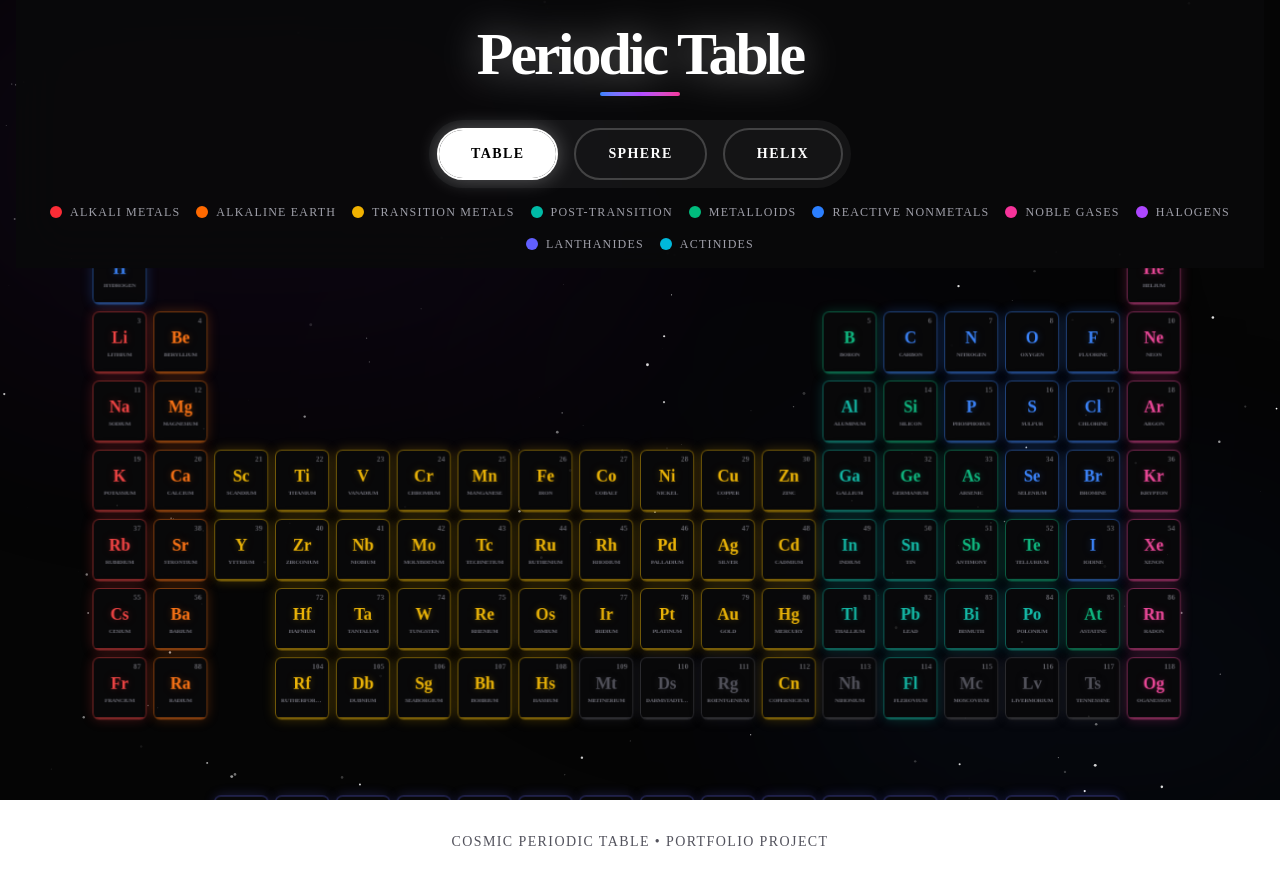
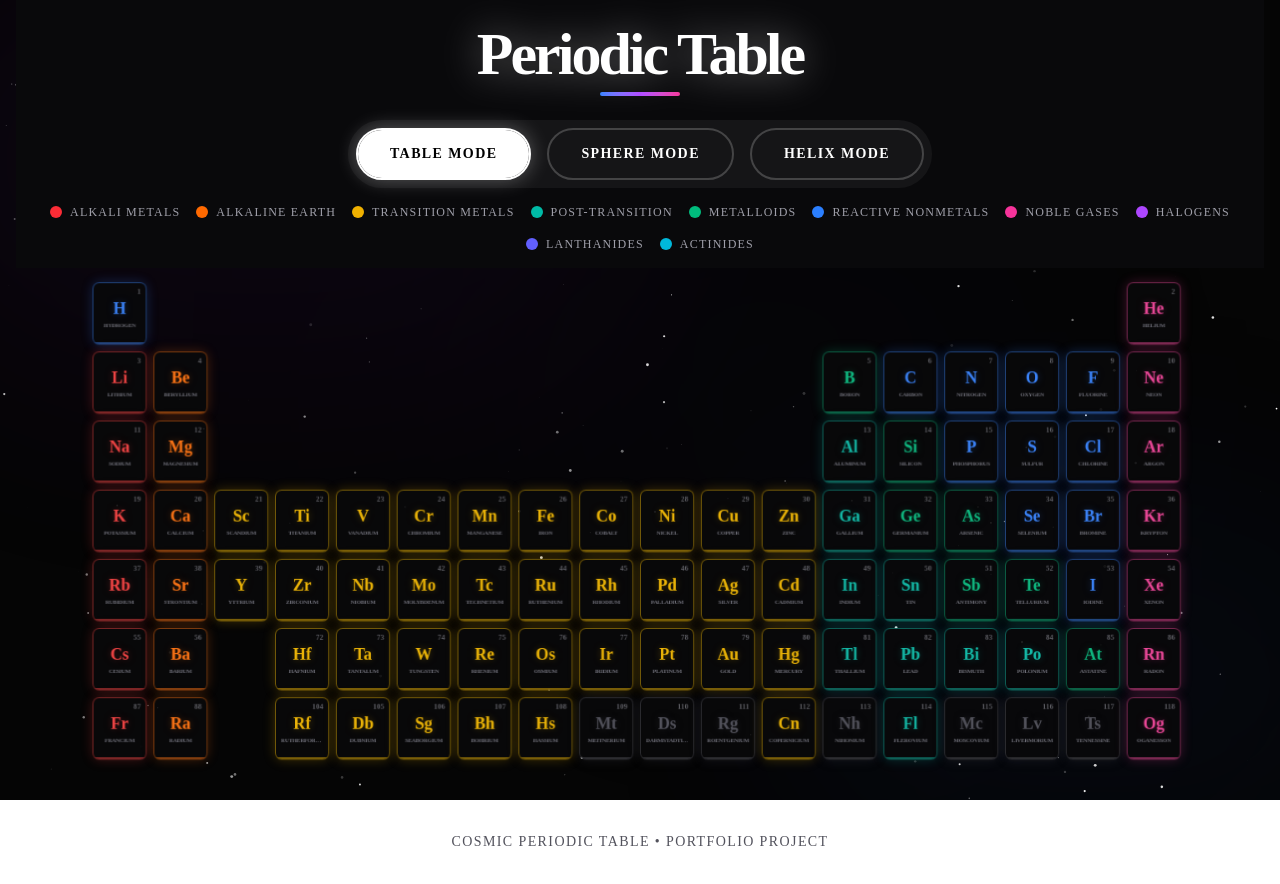
Before and after one commit to jolorupido15/periodic-table, a Next.js app: page / in a window 1280 px wide. Built offline with nearby package versions, Linux system fonts and the light colour scheme.

Commit message:
Update button text, remove backdrop-blur boundary artifact, and resolve Hydrogen row clipping entirely

```diff
--- a/components/PeriodicTable.tsx
+++ b/components/PeriodicTable.tsx
@@ -179,8 +179,8 @@ export default function PeriodicTable() {
   return (
     <div className="w-full flex flex-col items-center px-4 min-h-screen">
       {/* Header & Controls Container */}
-      <div className="sticky top-0 left-0 w-full pt-6 pb-2 flex flex-col items-center z-[1000] bg-zinc-950/90 backdrop-blur-xl border-none shadow-none ring-0 outline-none">
-        <header className="flex flex-col items-center text-center mb-6">
+      <div className="sticky top-0 left-0 w-full pt-6 pb-2 flex flex-col items-center z-[1000] bg-zinc-950 border-none shadow-none ring-0 outline-none">
+        <header className="flex flex-col items-center text-center mb-6 border-none shadow-none ring-0 outline-none">
           <h1 className="text-4xl md:text-6xl font-black tracking-tighter text-white drop-shadow-[0_0_20px_rgba(255,255,255,0.4)] mb-2">
             Periodic Table
           </h1>
@@ -192,37 +192,37 @@ export default function PeriodicTable() {
           variant="outline"
           onClick={() => toggleMode('table')}
           className={cn(
-            "rounded-full px-8 py-6 text-sm font-bold border-2 transition-all duration-500 uppercase tracking-widest",
+            "rounded-full px-8 py-6 text-sm font-bold border-2 transition-all duration-500 uppercase tracking-widest outline-none ring-0",
             viewMode === 'table' && !isTransitioning
               ? "bg-white text-black border-white shadow-[0_0_20px_rgba(255,255,255,0.3)]"
-              : "bg-transparent text-white border-white/20 hover:border-white"
+              : "bg-transparent text-white border-white/20 hover:border-white shadow-none"
           )}
         >
-          TABLE
+          TABLE MODE
         </Button>
         <Button
           variant="outline"
           onClick={() => toggleMode('sphere')}
           className={cn(
-            "rounded-full px-8 py-6 text-sm font-bold border-2 transition-all duration-500 uppercase tracking-widest",
+            "rounded-full px-8 py-6 text-sm font-bold border-2 transition-all duration-500 uppercase tracking-widest outline-none ring-0",
             (viewMode === 'sphere' || (isTransitioning && targetMode === 'sphere'))
               ? "bg-white text-black border-white shadow-[0_0_20px_rgba(255,255,255,0.3)]"
-              : "bg-transparent text-white border-white/20 hover:border-white"
+              : "bg-transparent text-white border-white/20 hover:border-white shadow-none"
           )}
         >
-          SPHERE
+          SPHERE MODE
         </Button>
         <Button
           variant="outline"
           onClick={() => toggleMode('helix')}
           className={cn(
-            "rounded-full px-8 py-6 text-sm font-bold border-2 transition-all duration-500 uppercase tracking-widest",
+            "rounded-full px-8 py-6 text-sm font-bold border-2 transition-all duration-500 uppercase tracking-widest outline-none ring-0",
             (viewMode === 'helix' || (isTransitioning && targetMode === 'helix'))
               ? "bg-white text-black border-white shadow-[0_0_20px_rgba(255,255,255,0.3)]"
-              : "bg-transparent text-white border-white/20 hover:border-white"
+              : "bg-transparent text-white border-white/20 hover:border-white shadow-none"
           )}
         >
-          HELIX
+          HELIX MODE
         </Button>
       </div>
 
@@ -243,18 +243,18 @@ export default function PeriodicTable() {
 
       {/* Main Content Area */}
       <div className={cn(
-        "w-full relative overflow-hidden transition-all duration-700 flex-1",
+        "w-full relative overflow-hidden transition-all duration-700 flex-1 border-none shadow-none outline-none ring-0",
         viewMode === 'table' ? "h-[750px]" : "min-h-[800px]"
       )}>
         <div
           ref={containerRef}
-          className="relative w-full h-full flex justify-center"
+          className="relative w-full h-full flex justify-center border-none shadow-none outline-none ring-0"
           style={{ transformStyle: 'preserve-3d' }}
         >
           {/* Internal Center Point for Helix/Sphere */}
           <div className={cn(
-            "absolute left-1/2 -translate-x-1/2 w-0 h-0 transition-all duration-700",
-            viewMode === 'table' ? "top-[320px]" : "top-1/2 -translate-y-1/2"
+            "absolute left-1/2 -translate-x-1/2 w-0 h-0 transition-all duration-700 border-none shadow-none outline-none ring-0",
+            viewMode === 'table' ? "top-[360px]" : "top-1/2 -translate-y-1/2"
           )} style={{ transformStyle: 'preserve-3d' }}>
             {elements.map((el, i) => {
               const catColor = categoryHexColors[el.category] || '#52525b';
```
